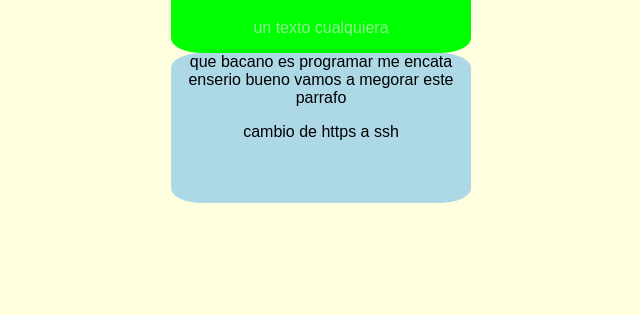
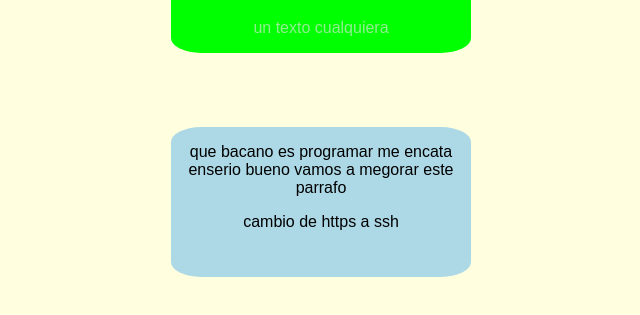
Before and after one commit to johnGuayara/index, a plain HTML site: page index.html in a window 1280 px wide. Shown: the part 105-420 px from the top of the page, without its empty margins (277-917 px from the left). Drawn offline with Linux system fonts and the light colour scheme.

Commit message:
separacion de un div

```diff
--- a/css/estilo.css
+++ b/css/estilo.css
@@ -18,6 +18,9 @@ body{
 .container-2{
     height: 150px;
     width: 300px;
+    position: absolute;
+    left: 28em;
+    top: 29%;
     text-align: center;
     background-color: lightblue;
     border-radius: 10%;
--- a/index.html
+++ b/index.html
@@ -1,6 +1,7 @@
 <html>
     <head>
         <title>version en git hub</title>
+        <meta charset="UTF-8">
         <link rel="stylesheet" href="css/estilo.css">
     </head>
     <div class="container">
@@ -10,10 +11,10 @@
         </div>
         <h1 >un nuevo proyecto</h1>
         <p class="pa-1">un texto cualquiera</p>
+    </div>
         <div class="container-2">
             <p class="pa-2">que bacano es programar me encata enserio bueno vamos a megorar este parrafo</p>
             <p>cambio de https a ssh</p>
         </div>
-    </div>
     </body>
 </html>
```
